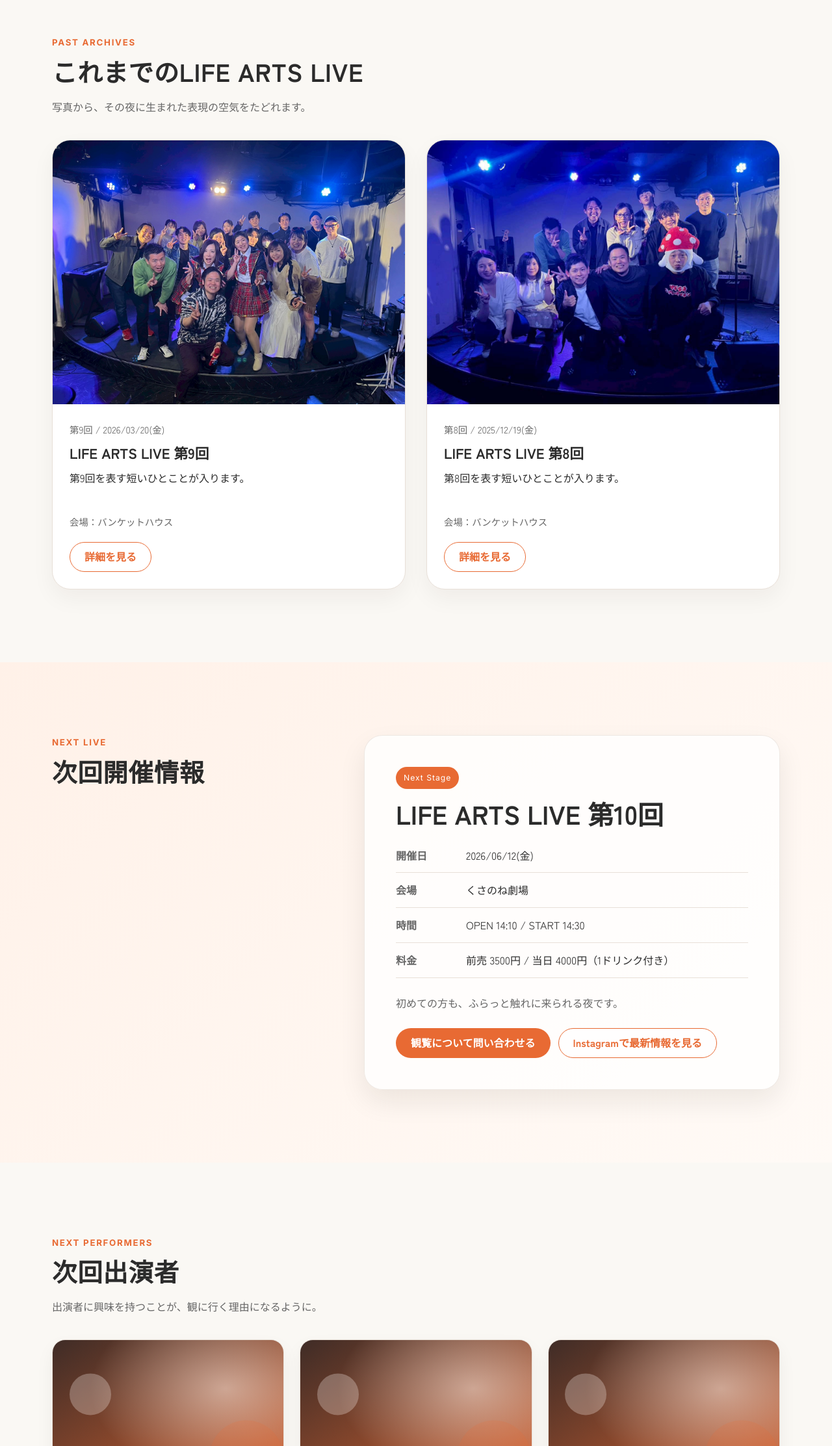
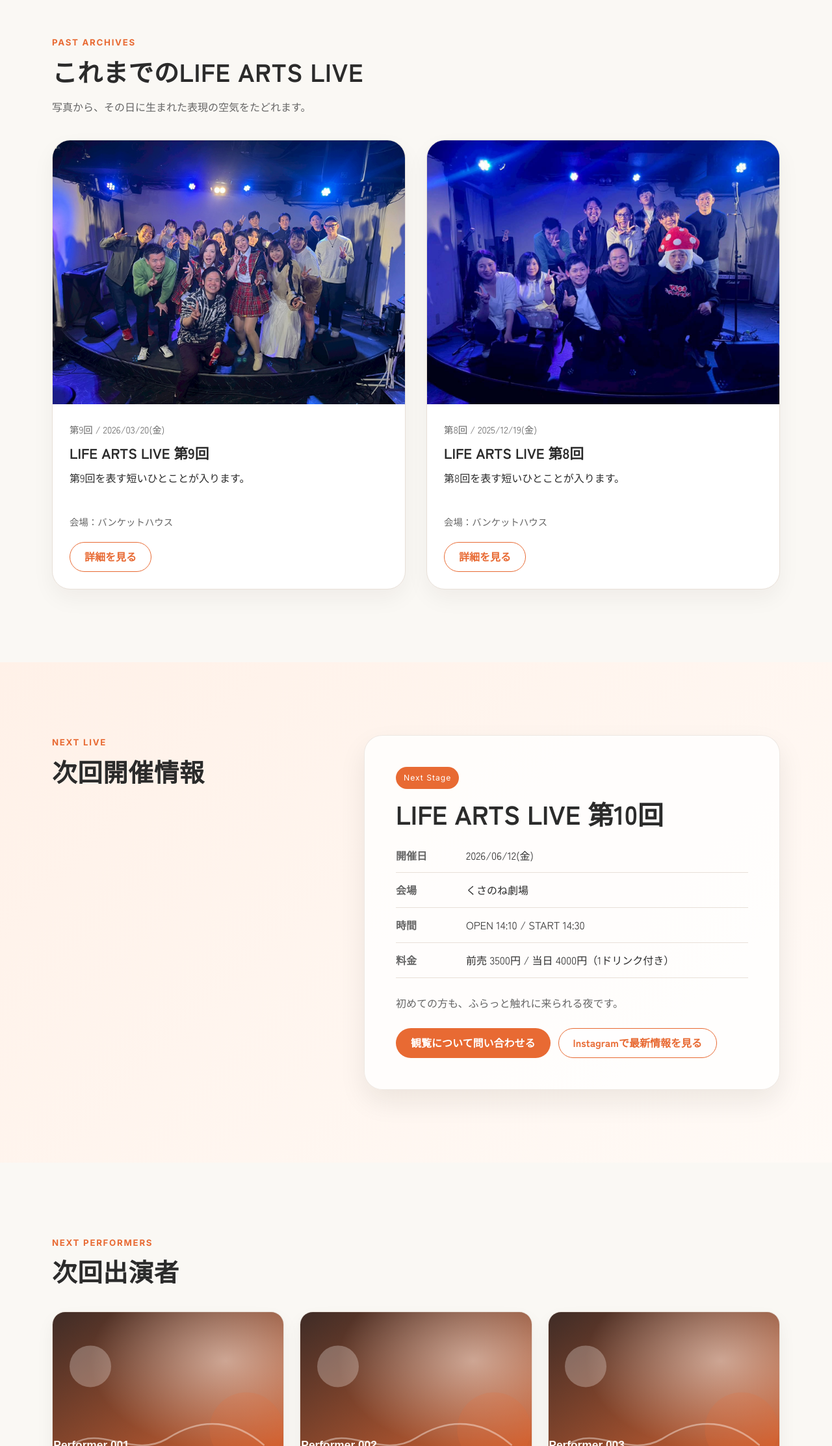
Before and after one commit to araragi0040-jpg/life-arts-live-museum, a Next.js app: page / in a window 1280 px wide. Shown: the part 1622-3847 px from the top of the page at 65% size. Built offline with nearby package versions, Linux system fonts and the light colour scheme.

Commit message:
Update page.tsx

```diff
--- a/src/app/page.tsx
+++ b/src/app/page.tsx
@@ -44,7 +44,7 @@ export default function HomePage() {
           <SectionTitle
             eyebrow="Past Archives"
             title="これまでのLIFE ARTS LIVE"
-            description="写真から、その夜に生まれた表現の空気をたどれます。"
+            description="写真から、その日に生まれた表現の空気をたどれます。"
           />
           <div className="archive-grid archive-grid--two">
             {featuredEvents.map((event) => (
@@ -61,7 +61,7 @@ export default function HomePage() {
           <SectionTitle
             eyebrow="Next Performers"
             title="次回出演者"
-            description="出演者に興味を持つことが、観に行く理由になるように。"
+            /*description="出演者に興味を持つことが、観に行く理由になるように。"*/
           />
           <div className="performer-scroll">
             {nextPerformers.map((performer) => (
```
